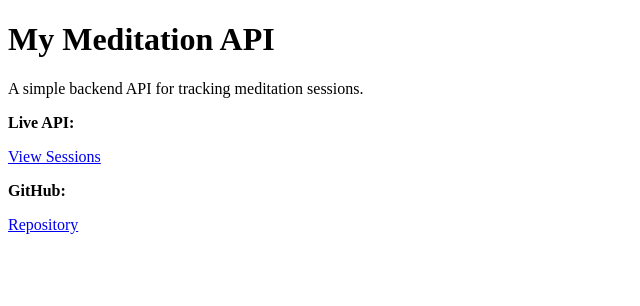
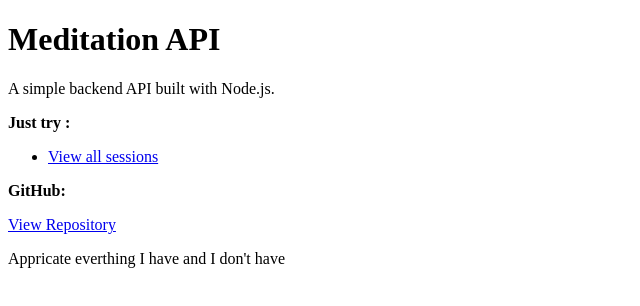
Before and after one commit to JoAnn-git/meditation-api, a website: page public/index.html in a window 1280 px wide. Shown: the whole page, without its empty margins (0-640 px from the left). Drawn offline with Linux system fonts and the light colour scheme.

Commit message:
add readme.md

```diff
--- a/public/index.html
+++ b/public/index.html
@@ -4,13 +4,19 @@
   <title>Meditation API</title>
 </head>
 <body>
- <h1>My Meditation API</h1>
- <p>A simple backend API for tracking meditation sessions.</p>
+<h1> Meditation API</h1>
+<p>A simple backend API built with Node.js.</p>
 
-<p><strong>Live API:</strong></p>
-<a href="/sessions">View Sessions</a>
+<p><strong>Just try :</strong></p>
+<ul>
+  <li><a href="/sessions">View all sessions</a></li>
+</ul>
 
 <p><strong>GitHub:</strong></p>
-<a href="https://github.com/JoAnn-git/meditation-api">Repository</a>
+<a href="https://github.com/JoAnn-git/meditation-api">
+  View Repository
+</a>
+
+<p>Appricate everthing I have and I don't have</p>
 </body>
 </html>
```
Also changed, not shown: README.md.
